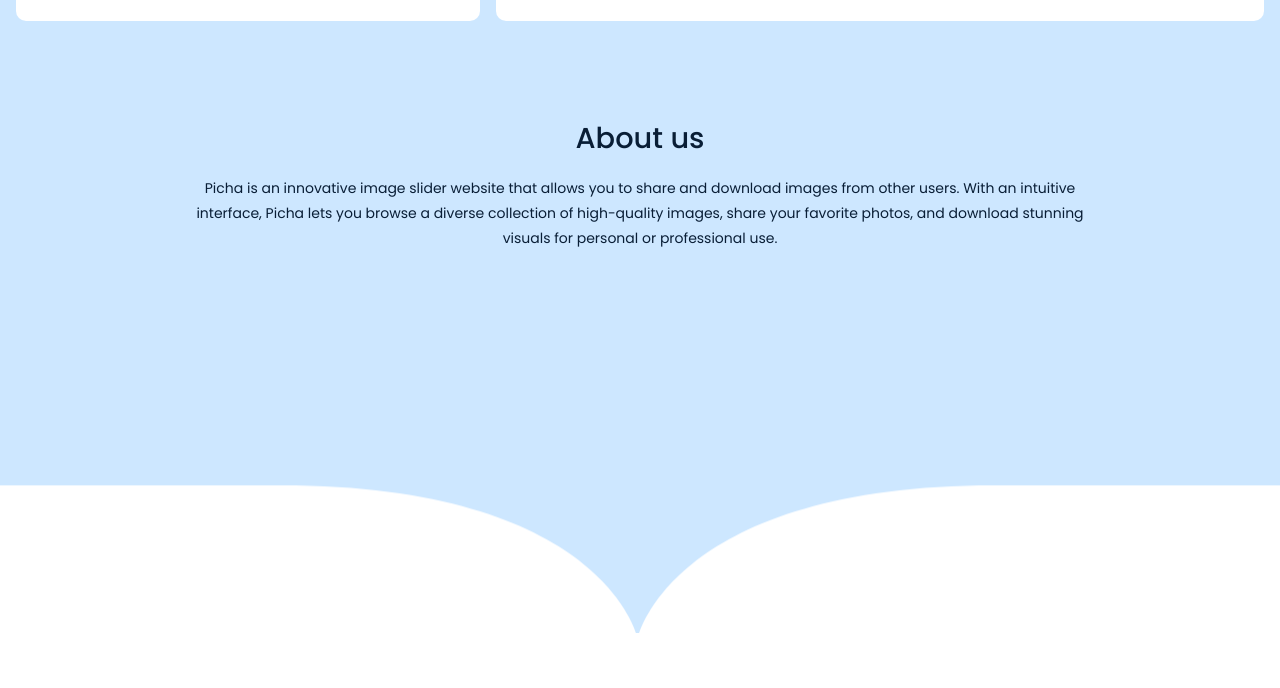
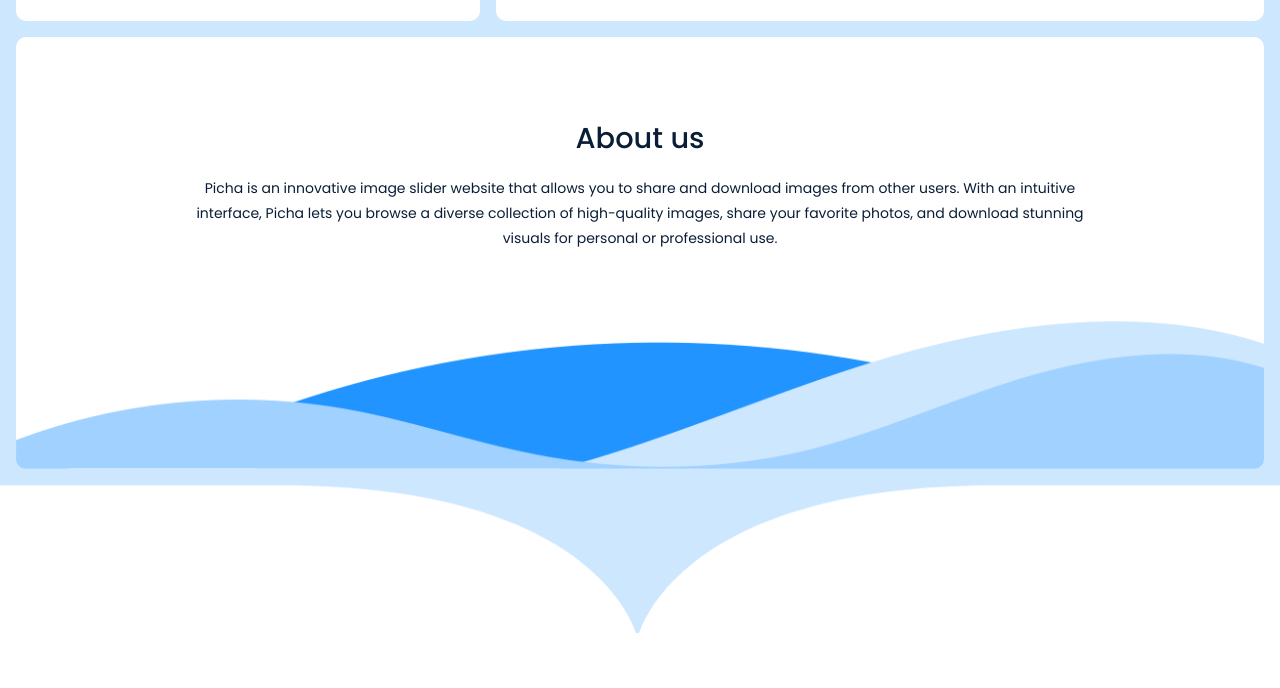
Before and after one commit to Cybeles-Eos/Picha, a plain HTML site: page index.html in a window 1280 px wide. Shown: the part 942-1630 px from the top of the page. Drawn offline with Linux system fonts and the light colour scheme; files whose address does not match are found by name.

Commit message:
introduction.css

```diff
--- a/css/introduction.css
+++ b/css/introduction.css
@@ -249,7 +249,7 @@
    height: 27rem;
    border-radius: 10px;
    margin-top: 1rem;
-   background-image: url(Pictures/WAVES.png);
+   background-image: url(../Pictures/WAVES.png);
    background-position: bottom;
    background-size: cover;
    display: flex;
```
